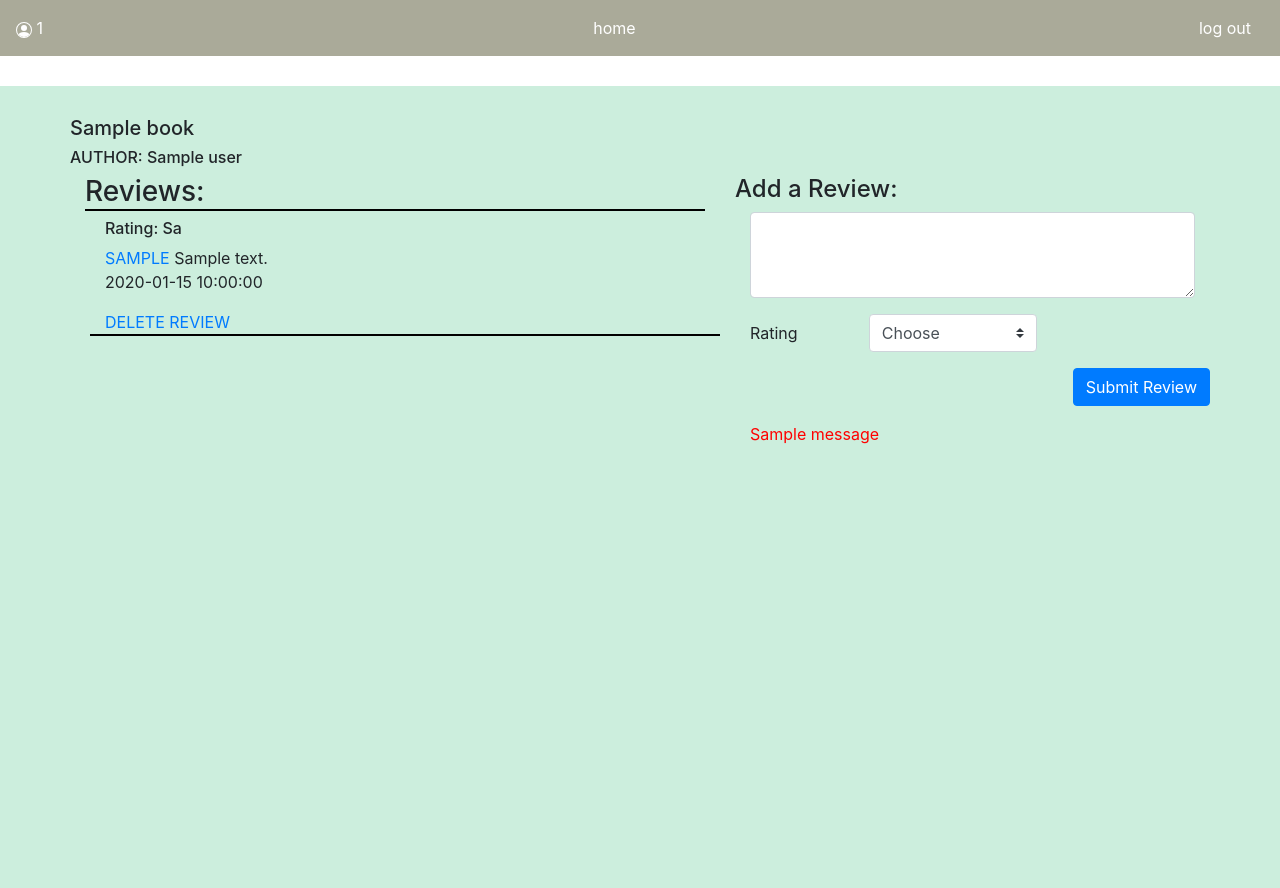
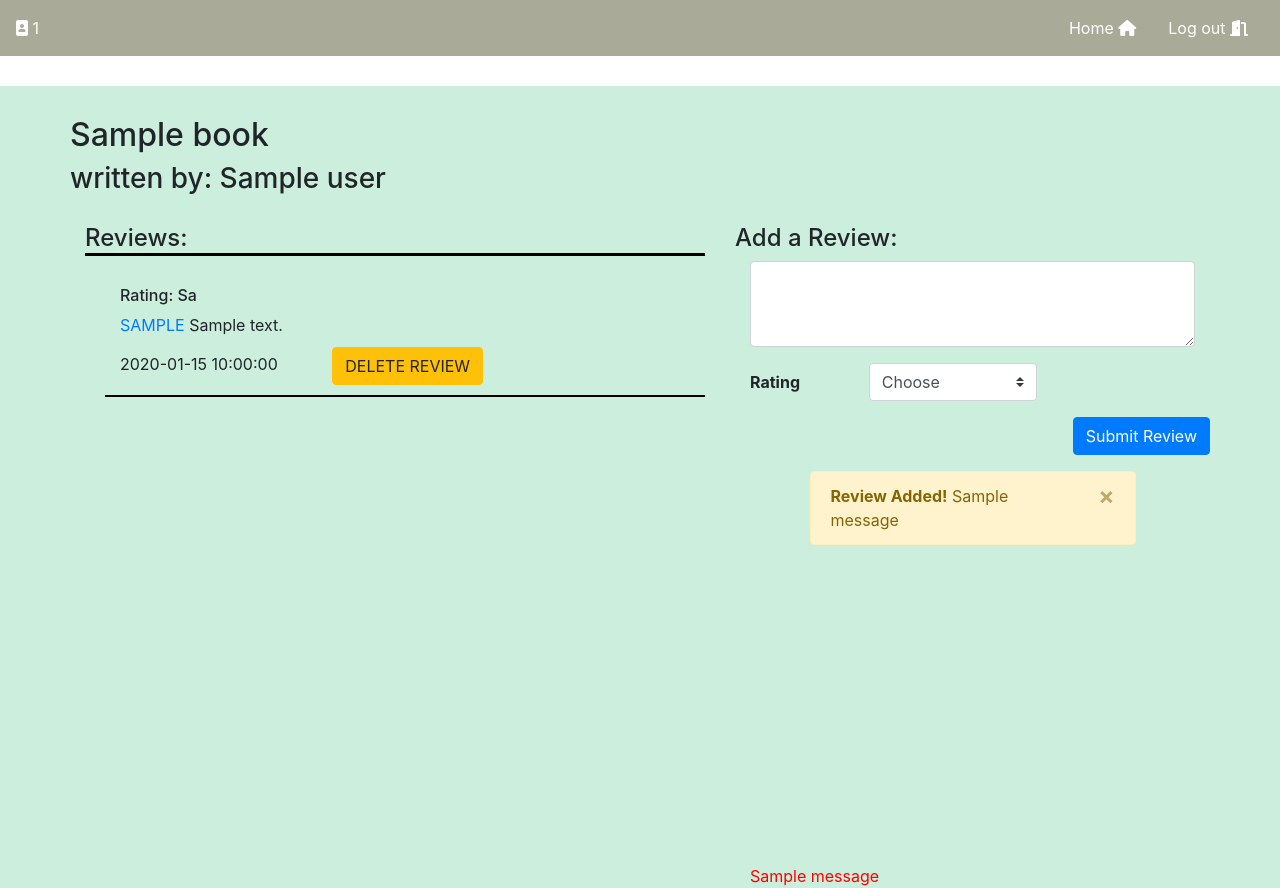
Before and after one commit to kellikells/Book-Reviews, a Flask app: page /get_book_review/1 in a window 1280 px wide. Before the commit the page ends 444 px from the top, so only its background shows below. Run offline with Flask 2, Linux system fonts and the light colour scheme; the visitor is signed in with stand-in values (Sample User, id 1); tables that the repository leaves empty hold one stand-in row (values such as "Sample post"); one stand-in notice (Sample message) is shown; some libraries are stand-ins or nearby versions.

Commit message:
changed navbar forms to links and added icons

```diff
--- a/server.py
+++ b/server.py
@@ -274,6 +274,8 @@ def additionalReview(bookId):
         }
         mysql.query_db(query,data)
 
+        flash("Thank you! your review is appreiated!", 'review-success')
+
         return redirect('/get_book_review/'+ bookId)
 
     # return redirect('/booksPage')
@@ -323,7 +325,9 @@ def getBookReview(bookId):
     review_results = mysql.query_db(query, data)
 
 
-    return render_template('bookreview.html', results = results, review_results= review_results)
+
+
+    return render_template('bookreview.html', results = results, review_results= review_results, total = len(review_results))
 
 
 
@@ -351,6 +355,7 @@ def getUser(userId):
     }
     review_results = mysql.query_db(query, data)
 
+
     # getting total reviews by user
     mysql = connectToMySQL('booksdb')
     query = "SELECT COUNT(id) AS count FROM reviews WHERE reviews.user_id = %(user_id)s;"
@@ -373,8 +378,6 @@ def delete_review(bookId, reviewId):
     print(bookId)
     print(reviewId)
 
-
-
     mysql = connectToMySQL('booksdb')
     query = "DELETE FROM reviews WHERE (id = %(reviewId)s);"
     data = {
@@ -385,12 +388,7 @@ def delete_review(bookId, reviewId):
     print("======================================")
     print(results)
 
-
     return redirect('/get_book_review/'+ bookId)
-
-
-
-
 
 
 # ====================================================
--- a/static/style.css
+++ b/static/style.css
@@ -7,3 +7,12 @@
 .error {
      color: red;
 }
+
+/*
+a {
+    font-weight: bold;
+} */
+
+body {
+    font: Helvetica, sans-serif;
+}
--- a/templates/bookreview.html
+++ b/templates/bookreview.html
@@ -11,7 +11,8 @@
         integrity="sha384-Vkoo8x4CGsO3+Hhxv8T/Q5PaXtkKtu6ug5TOeNV6gBiFeWPGFN9MuhOf23Q9Ifjh" crossorigin="anonymous">
     <!-- static css -->
     <link rel="stylesheet" href="../static/style.css">
-
+    <!-- fontawesome -->
+    <script src="https://kit.fontawesome.com/47aea27298.js" crossorigin="anonymous"></script>
 
 
     <!-- Link to jQuery  -->
@@ -24,25 +25,22 @@
     <!-- ================= NAV ======================== -->
     <nav id="navbar" class="navbar navbar-dark" style="background-color:#aa9;">
         <span class="navbar-text justify-content-left" style="color: white;">
-            <svg width="1em" height="1em" viewBox="0 0 16 16" class="bi bi-person-circle" fill="currentColor"
-                xmlns="http://www.w3.org/2000/svg">
-                <path
-                    d="M13.468 12.37C12.758 11.226 11.195 10 8 10s-4.757 1.225-5.468 2.37A6.987 6.987 0 0 0 8 15a6.987 6.987 0 0 0 5.468-2.63z" />
-                <path fill-rule="evenodd" d="M8 9a3 3 0 1 0 0-6 3 3 0 0 0 0 6z" />
-                <path fill-rule="evenodd" d="M8 1a7 7 0 1 0 0 14A7 7 0 0 0 8 1zM0 8a8 8 0 1 1 16 0A8 8 0 0 1 0 8z" />
-            </svg>
+            <i class="fas fa-portrait"></i>
             {{ session['user_alias'] }}
         </span>
 
-        <!-- =================== HOME ROUTE ===================== -->
-        <form action="/booksPage" method="get" class="form-inline justify-content-end">
-            <button class="btn" type="submit" style="color: white;">home</button>
-        </form>
+        <ul class="nav justify-content-end">
 
-        <!-- =================== LOGOUT ROUTE ===================== -->
-        <form action="/logout" method="post" class="form-inline justify-content-end">
-            <button class="btn" type="submit" style="color: white;">log out</button>
-        </form>
+            <!-- ============= HOME ROUTE =============== -->
+            <li class="nav-item">
+                <a class="nav-link" href="/booksPage" style="color: white;">Home <i class="fas fa-home"></i></a>
+            </li>
+
+            <!-- ============== LOGOUT ROUTE ================ -->
+            <li class="nav-item">
+                <a class="nav-link" href="/logout" style="color: white;">Log out <i class="fas fa-door-open"></i></a>
+            </li>
+        </ul>
     </nav>
 
     <!-- =================================================================================================== -->
@@ -54,32 +52,38 @@
     <div class="container">
 
 
-
-
-        <!---------------------------- book title  ---------------------------->
-
+        <!----- book title  ------->
         <div class="row">
-            <h5>
+            <h2>
                 {{ book.title|capitalize }}
-            </h5>
+            </h2>
         </div>
         <div class="row">
 
             <!-- author  -->
-            <h6>
-                AUTHOR: {{ book.author_name|capitalize }}
-            </h6>
+            <h3>
+                written by: {{ book.author_name|capitalize }}
+            </h3>
 
         </div>
-        <div class="row">
+        <div class="row" style="margin-top: 20px;">
             <div class="col-7" style="padding-right: 30px;">
-                <h3 style="border-bottom: solid 2px black;">Reviews:</h3>
+                <h4 style="border-bottom: solid 3px black; margin-bottom: 30px;">Reviews:</h4>
+
+
+                <!-- if there are no reviews:  -->
+                {% if total == 0: %}
+                <div style="font-size:1.5rem; font-style: italic;">
+                    <p>This book doesn't have any reviews</p>
+                    <p>Be the first to add a review on the right!!</p>
+                </div>
+                {% endif %}
+
 
                 <!-- LOOP THROUGH REVIEWS: -->
-                <!-- if it's user's review, add delete button -->
+                {% for review in review_results %}
 
-                {% for review in review_results %}
-                <div class="row">
+                <div class="row" style="margin: 20px 0;">
                     <div class="col" style="margin-left: 20px; border-bottom: solid 2px black;">
 
                         <!-- rating -->
@@ -87,31 +91,32 @@
 
                         <div>
                             <!-- user alias as a link  -->
-                            <a href="/getUser/{{ review.user_id }}">{{ review.alias|upper }}</a>
+                            <a href="/getUser/{{ review.user_id }}">{{ review.alias|upper }} </a>
 
                             <!-- review content -->
                             {{ review.content }}
                         </div>
 
                         <!-- comment timestamp  -->
-                        <p> {{ review.updated_at }} </p>
+                        <p style="margin: 10px 0;"> {{ review.updated_at }}
 
 
                             <!-- --------------- delete --------------------  -->
                             {% if review.user_id == session['user_id']: %}
 
-                        <a href="/delete_review/{{ review.book_id }}/{{ review.id }}">DELETE REVIEW</a>
+                            <a href="/delete_review/{{ review.book_id }}/{{ review.id }}" class="btn btn-warning"
+                                role="button" style="margin-left: 50px;">DELETE REVIEW</a>
 
                             {% endif %}
                             <!-- -----------------------------------------  -->
-
+                        </p>
                     </div>
                 </div>
                 {% endfor %}
 
             </div>
 
-            <!----------------------- ADD A REVIEW  ------------------------->
+            <!----------------  ADD A REVIEW  ------------------>
             <div class="col-5">
                 <div class="row">
                     <h4>Add a Review:</h4>
@@ -120,14 +125,13 @@
                 <!-- ADD REVIEW ROUTE  -->
                 <form action="/additionalReview/{{ book.id }}" method="post">
 
-
                     <div class="form-group">
                         <textarea name="content" class="form-control" id="content" rows="3"></textarea>
                     </div>
 
                     <!-- rating  -->
                     <div class="form-group row">
-                        <label for="rating" class="col-sm-3 col-form-label">Rating</label>
+                        <label style="font-weight: bold;" for="rating" class="col-sm-3 col-form-label">Rating</label>
                         <div class="col-sm-5">
                             <select name="rating" class="custom-select" id="rating">
                                 <option selected>Choose</option>
@@ -146,6 +150,28 @@
 
                 <!-- flash message  -->
                 <!-- ------------------------------ -->
+                <div class="container" style="min-height:100%; width:80%">
+                    {% with messages = get_flashed_messages(category_filter=["review-success"]) %}
+                    {% if messages %}
+                    {% for message in messages %}
+
+                    <div class="alert alert-warning alert-dismissible fade show" role="alert">
+                        <strong>Review Added!</strong>
+                        <button type="button" class="close" data-dismiss="alert" aria-label="Close">
+                            <span aria-hidden="true">&times;</span>
+                        </button>
+                        {{message}}
+                    </div>
+                    {% endfor %}
+                    {% endif %}
+                    {% endwith %}
+                    {% block body %}{% endblock %}
+                </div>
+
+
+                <!-- flash errors  -->
+                <!-- ------------------------------ -->
+                <div>
                     {% with messages = get_flashed_messages() %}
                     {% if messages %}
                     {% for message in messages %}
@@ -153,6 +179,7 @@
                     {% endfor %}
                     {% endif %}
                     {% endwith %}
+                </div>
 
             </div>
         </div>
```
Also changed, not shown: templates/add.html (+16 -18 lines), templates/books.html (+16 -16 lines), templates/index.html (+5 -3 lines), templates/users.html (+39 -22 lines). Lines whose indentation alone changed are shown as unchanged.
